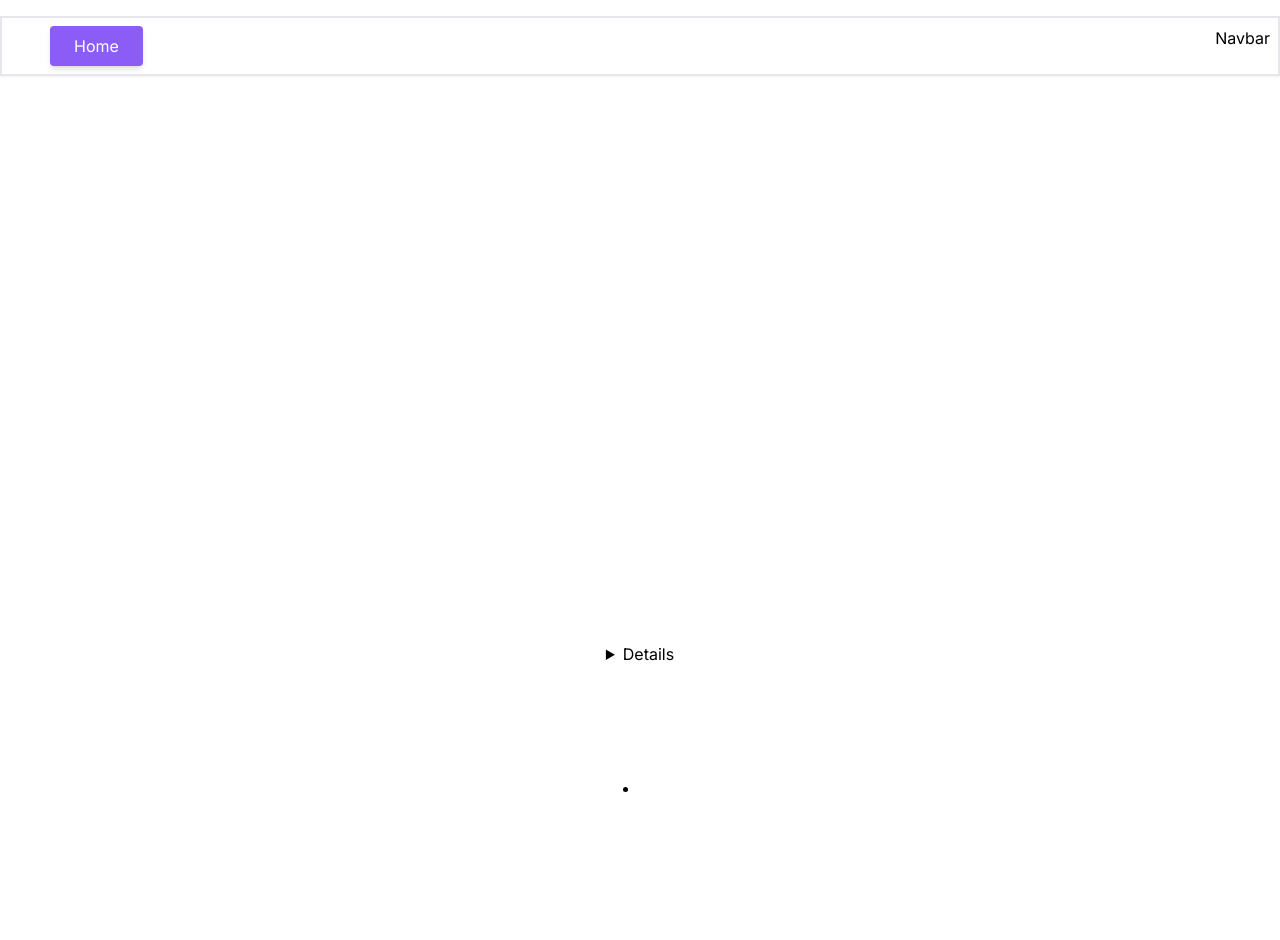
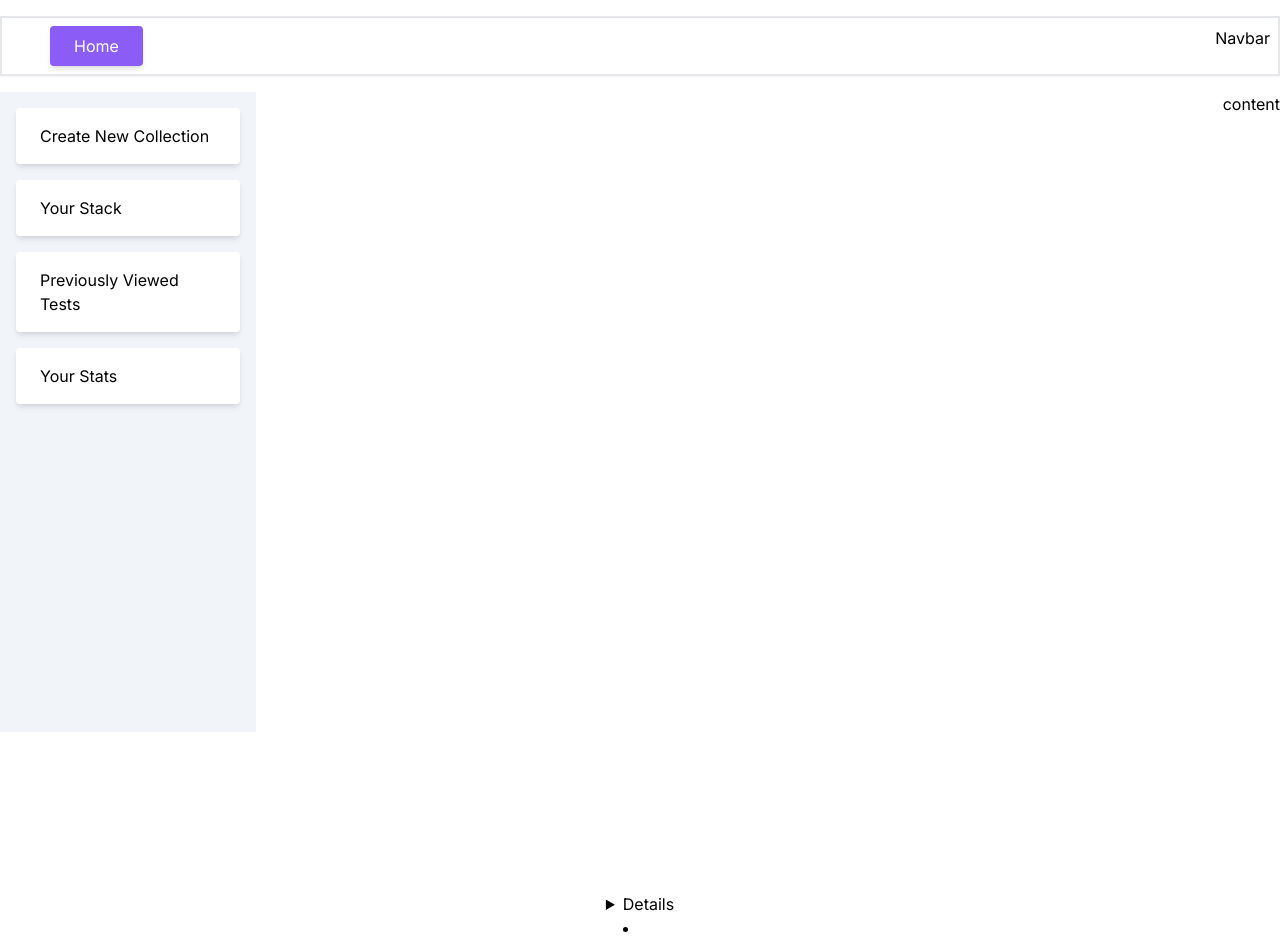
Before and after one commit to richeek45/revision-pro, a Next.js app: page / in a window 1280 px wide. Before the commit the page ends 800 px from the top, so only its background shows below. Built offline with nearby package versions, Linux system fonts and the light colour scheme.

Commit message:
added new side bar

```diff
--- /dev/null
+++ b/src/components/SideBar.tsx
@@ -0,0 +1,20 @@
+import React from 'react'
+
+const content = ["Create New Collection", "Your Stack", "Previously Viewed Tests", "Your Stats"]
+const SideBar = () => {
+    console.log(content)
+    return (
+        <aside className='w-1/5 h-4/5 bg-slate-100'>
+            <ul>
+                {content.map((list: string, index: number) => (
+                    <li key={index} className='px-6 py-4 bg-white m-4 rounded shadow-md'
+                    >
+                        {list}
+                    </li>
+                ))}
+            </ul>
+        </aside>
+    )
+}
+
+export default SideBar
--- a/src/pages/index.tsx
+++ b/src/pages/index.tsx
@@ -1,6 +1,7 @@
 import Image from 'next/image'
 import { Inter } from 'next/font/google'
 import Navbar from '../components/Navbar'
+import SideBar from '../components/SideBar'
 
 const inter = Inter({ subsets: ['latin'] })
 
@@ -10,6 +11,10 @@ export default function Home() {
       className={`flex min-h-screen flex-col items-center justify-between ${inter.className}`}
     >
       <Navbar />
+      <div className='flex justify-between w-full h-screen'>
+        <SideBar />
+        content
+      </div>
       <section></section>
       <article></article>
       <aside></aside>
```
